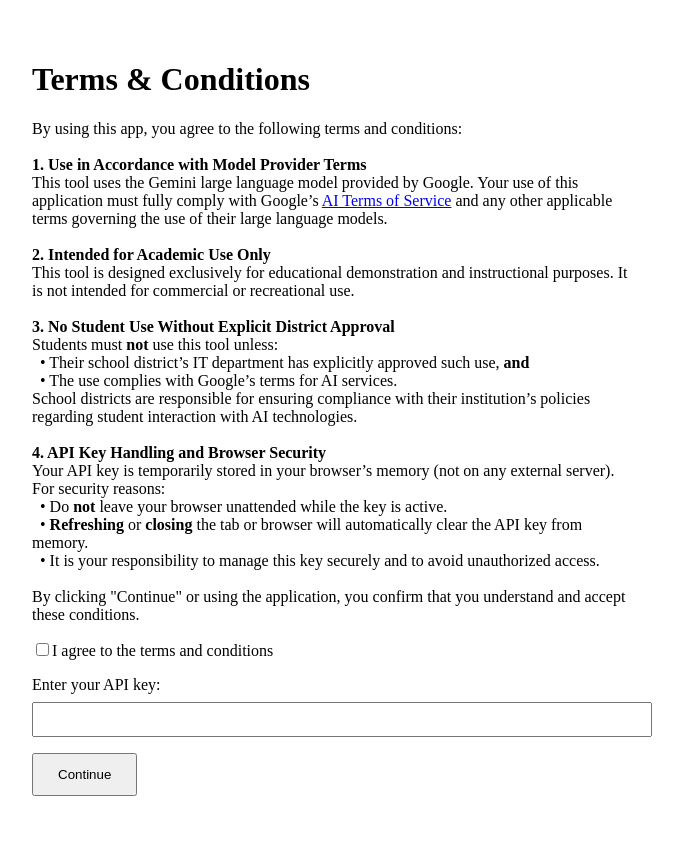
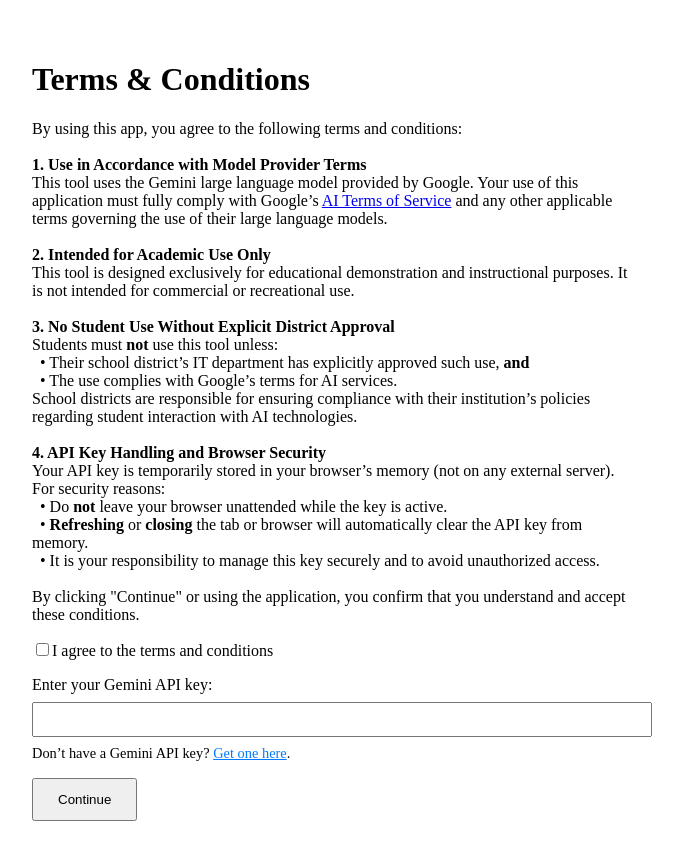
Before and after one commit to ExecutorKarthan/LLM-Web-App, a React (Vite) app in the folder frontend/: page / in a window 1280 px wide. Shown: the whole page, without its empty margins (308-991 px from the left). Before the commit the page ends 836 px from the top, so only its background shows below. Built offline with nearby package versions, Linux system fonts and the light colour scheme.

Commit message:
Continued production clean-up 1. Removed unnecessary file 2. Added code comments

```diff
--- a/frontend/src/components/SkulptDisplay.tsx
+++ b/frontend/src/components/SkulptDisplay.tsx
@@ -1,22 +1,21 @@
+// Import needed modules
 import React, { useEffect, useRef, useState } from "react";
 
+// Define interfaces for type safety on objects used by the code
 interface Puzzle {
   id: string;
   code: string;
   image_url: string;
 }
-
 interface SkulptDisplayProps {
   code: string;
   onCodeChange?: (newCode: string) => void;
 }
-
 declare global {
   interface Window {
     Sk: Skulpt;
   }
 }
-
 interface Skulpt {
   configure: (options: SkulptConfigureOptions) => void;
   importMainWithBody: (
@@ -37,27 +36,33 @@
     height?: number;
   };
 }
-
 interface SkulptConfigureOptions {
   output?: (text: string) => void;
   read?: (filename: string) => string;
 }
 
+// Define Skulpt Display so it can execute inputted python code
 const SkulptDisplay: React.FC<SkulptDisplayProps> = ({ code, onCodeChange }) => {
+
+  // References to access DOM elements
   const outputRef = useRef<HTMLPreElement>(null);
   const canvasRef = useRef<HTMLDivElement>(null);
+
+  // Define constants and their mutators
   const [outputText, setOutputText] = useState<string>("");
   const [showPuzzle, setShowPuzzle] = useState<boolean>(false);
   const [puzzleData, setPuzzleData] = useState<Puzzle[]>([]);
   const [selectedPuzzle, setSelectedPuzzle] = useState<Puzzle | null>(null);
   const [skulptLoaded, setSkulptLoaded] = useState(false);
 
+  // Create a hook to load primary pieces for the app to be ready
   useEffect(() => {
+    // Fetch puzzle data from Django backend server
     fetch(import.meta.env.VITE_BACKEND_URL + "/api/puzzles/")
       .then((res) => res.json())
       .then((data) => setPuzzleData(data))
       .catch((err) => console.error("Failed to load puzzles", err));
-
+    // If the Skulpt window is not ready, run the scripts to load the scripts
     if (!window.Sk) {
       const loadScript = (src: string) =>
         new Promise<void>((resolve, reject) => {
@@ -68,7 +73,6 @@
           script.onerror = () => reject(new Error(`Failed to load script: ${src}`));
           document.body.appendChild(script);
         });
-
       (async () => {
         try {
           await loadScript("https://cdn.jsdelivr.net/npm/skulpt/dist/skulpt.min.js");
@@ -83,6 +87,7 @@
     }
   }, []);
 
+  // Load the Skulpt built-in files for it to function
   const builtinRead = (x: string) => {
     if (!window.Sk.builtinFiles || !window.Sk.builtinFiles["files"][x]) {
       throw new Error(`File not found: '${x}'`);
@@ -90,47 +95,51 @@
     return window.Sk.builtinFiles["files"][x];
   };
 
+  // Collect Skulpt output text
   const outf = (text: string) => {
     setOutputText((prev) => prev + text);
   };
 
+  // Executes code from the editor in Skulpt
   const runCode = () => {
+    // Reload Skulpt if it is not loaded
     if (!skulptLoaded || !window.Sk || !window.Sk.builtinFiles) {
       alert("Skulpt is not fully loaded yet. Try again in a moment.");
       return;
     }
-
+    // Default show nothing
     setShowPuzzle(false);
     setOutputText("");
-
+    // Sets the current canvas reference to its current HTML of ""
     if (canvasRef.current) {
       canvasRef.current.innerHTML = "";
     }
-
+    // Configure Skulpt window with a 100 second delay so the DOM has time to load before Skulpt
     setTimeout(() => {
+      // Define current size of the canvas but defaults to 600 px
       const width = canvasRef.current?.clientWidth ?? 600;
       const height = canvasRef.current?.clientHeight ?? 600;
-
+      // Configure Skulpt runtime
       window.Sk.configure({
         output: outf,
         read: builtinRead,
       });
-
+      // Set turtle graphics window size
       window.Sk.TurtleGraphics = {
         target: canvasRef.current,
         width,
         height,
       };
-
+      // Load preset items for the code to execute correctly on a consistent basis
       const injectedPreamble = `
 import turtle
 screen = turtle.Screen()
 screen.setup(width=${width}, height=${height})
 screen.setworldcoordinates(-${Math.floor(width / 2)}, -${Math.floor(height / 2)}, ${Math.floor(width / 2)}, ${Math.floor(height / 2)})
 `;
-
+      //Combine preamble with entered code
       const combinedCode = injectedPreamble + "\n" + code;
-
+      // Async execution of Python code in Skulpt
       window.Sk.misceval
         .asyncToPromise(() =>
           window.Sk.importMainWithBody("<stdin>", false, combinedCode, true)
@@ -145,7 +154,6 @@
             } else if (typeof err === "string") {
               errorMessage = err;
             }
-
             setOutputText(
               (prev) =>
                 prev +
@@ -157,14 +165,18 @@
     }, 100);
   };
 
+  // Response when a puzzle button is selected - displays puzzle code in the editor and an image of the puzzle in the Skulpt window
   const handleShowPuzzle = (label: string, id: string) => {
-    let puzzle;
+    // Create variables for reference
+    let puzzle: Puzzle | null = null;
     let processedId: string = id;
     let count: number = 0;
+    // Check each ID and strip out its spaces
     while(processedId.indexOf(" ") > 0 && count < 5){
       processedId = processedId.substring(0, processedId.indexOf(" ")) + processedId.substring(processedId.indexOf(" ") +1)
       count+= 1
     }
+    // Check the newly processed ID and match it to its correct puzzle data
     for( let i = 0; i < puzzleData.length; i++){
       if(puzzleData[i].id.toLowerCase().indexOf(label.toLowerCase()+processedId.toLocaleLowerCase()) > -1
           && puzzleData[i].id.length == (label + processedId).length){
@@ -172,6 +184,7 @@
         break
       }
     }
+    // If puzzle data is found, display it
     if (puzzle) {
       setSelectedPuzzle(puzzle);
       setShowPuzzle(true);
@@ -181,16 +194,14 @@
     }
   };
 
+  // Render the code in HTML
   return (
     <div style={{ display: "flex", flexDirection: "column", alignItems: "center", width: "100%" }}>
-      {/* Run Code Button */}
       <div style={{ marginBottom: 20 }}>
         <button onClick={runCode} disabled={!skulptLoaded} style={{ fontSize: "1.2rem", padding: "10px 20px" }}>
           Run Code
         </button>
       </div>
-
-      {/* Puzzle Categories */}
       <div style={{ display: "flex", justifyContent: "space-around", width: "100%", maxWidth: 800 }}>
         {[
           { label: "Small", ids: ["Linear", "One Branch", "One Branch Gate"] },
@@ -208,8 +219,6 @@
           </div>
         ))}
       </div>
-
-      {/* Skulpt Canvas or Puzzle Image */}
       <div style={{ marginTop: 20, width: "100%" }}>
         {showPuzzle && selectedPuzzle ? (
           <img
@@ -258,4 +267,5 @@
   );
 };
 
+// Export the component for use
 export default SkulptDisplay;
--- a/frontend/src/components/Splashgate.tsx
+++ b/frontend/src/components/Splashgate.tsx
@@ -1,15 +1,21 @@
+// Import needed modules
 import { useState } from "react";
 
+// Create an interface for props for type enforcement
 interface SplashGateProps {
   onUnlock: (apiKey: string) => void;
 }
 
+// Create an initial page that will restrict people from accessing the app without accepting the terms or providing an API key
 const SplashGate: React.FC<SplashGateProps> = ({ onUnlock }) => {
+  // Create constants and their mutators for reference
   const [agreed, setAgreed] = useState(false);
   const [apiKey, setApiKey] = useState("");
   const [error, setError] = useState("");
 
+  // Generate behavior for the submission button
   const handleSubmit = () => {
+    // Create logic that requires both terms agreement and an API key to proceed
     if (!agreed) {
       setError("You must agree to the terms.");
       return;
@@ -18,12 +24,14 @@
       setError("API key is required.");
       return;
     }
-
+    // Store the entered key for use  assuming terms and key are met and exist
     onUnlock(apiKey.trim());
   };
 
+  // Return the HTML for the browser to show
   return (
     <div style={{ padding: "2rem", maxWidth: "600px", margin: "auto" }}>
+      {/* Define a section for terms and conditions */}
       <h1>Terms & Conditions</h1>
       <p>
         By using this app, you agree to the following terms and conditions:
@@ -49,6 +57,7 @@
         <br /><br />
         By clicking "Continue" or using the application, you confirm that you understand and accept these conditions.
       </p>
+      {/* Create a check box and to agree to terms and conditions */}
       <label style={{ display: "block", margin: "1rem 0" }}>
         <input
           type="checkbox"
@@ -57,19 +66,29 @@
         />
         I agree to the terms and conditions
       </label>
-
+      {/* Create a space to add your Gemini Key or be directed to get one */}
       <label style={{ display: "block", marginBottom: "1rem" }}>
-        Enter your API key:
+        Enter your Gemini API key:
         <input
           type="text"
           value={apiKey}
           onChange={(e) => setApiKey(e.target.value)}
           style={{ width: "100%", padding: "0.5rem", marginTop: "0.5rem" }}
         />
+        <small style={{ display: "block", marginTop: "0.5rem", fontSize: "0.9rem" }}>
+          Don’t have a Gemini API key?&nbsp;
+          <a
+            href="https://makersuite.google.com/app/apikey"
+            target="_blank"
+            rel="noopener noreferrer"
+            style={{ color: "#007bff", textDecoration: "underline" }}
+          >
+            Get one here
+          </a>.
+        </small>
       </label>
-
       {error && <p style={{ color: "red" }}>{error}</p>}
-
+      {/* Create a button to submit the terms acceptance and API key */}
       <button onClick={handleSubmit} style={{ padding: "0.75rem 1.5rem" }}>
         Continue
       </button>
@@ -77,4 +96,5 @@
   );
 };
 
+// Export the component for use
 export default SplashGate;
```
Also changed, not shown: frontend/src/App.tsx (+5 -2 lines), frontend/src/api.ts (deleted, +0 -14 lines).
